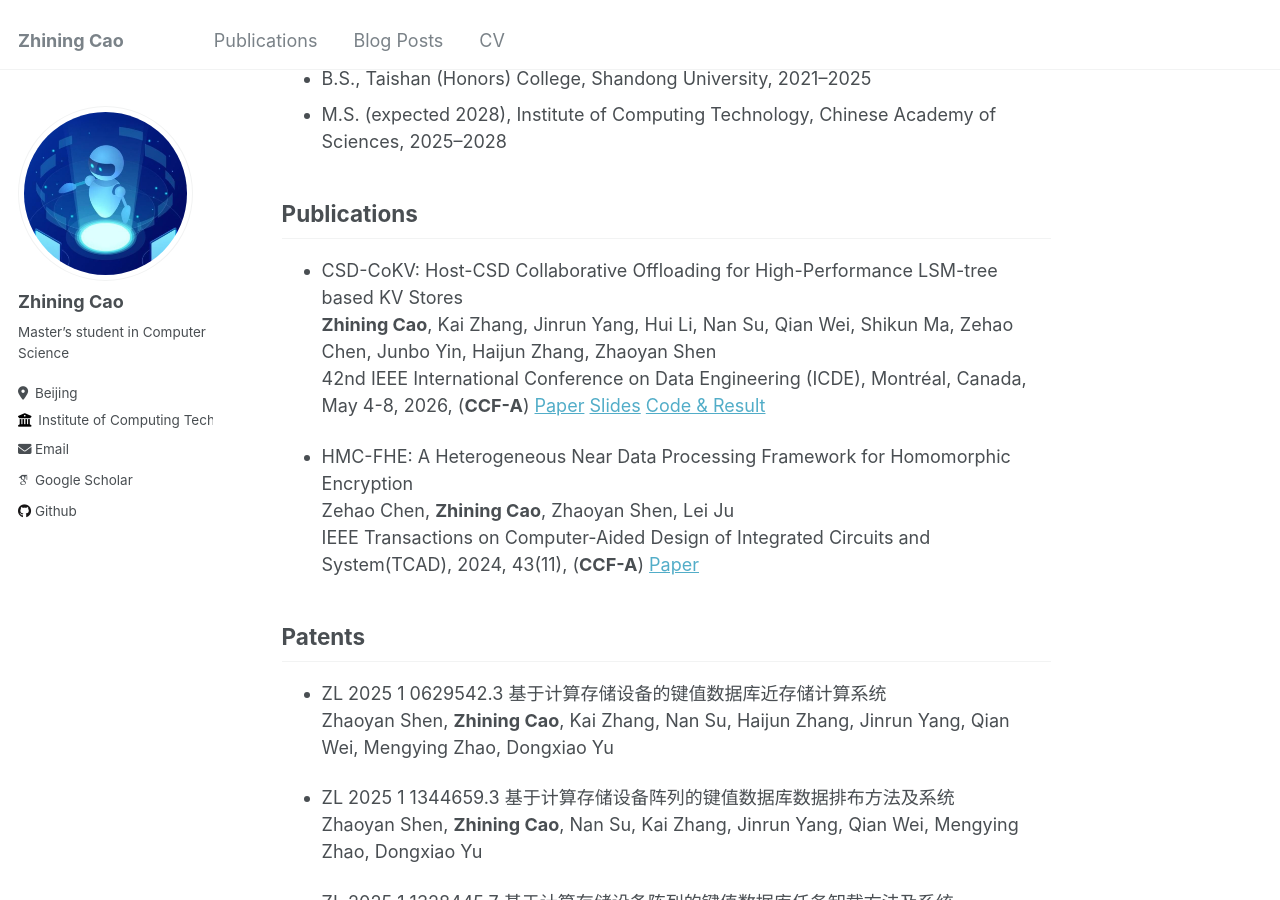
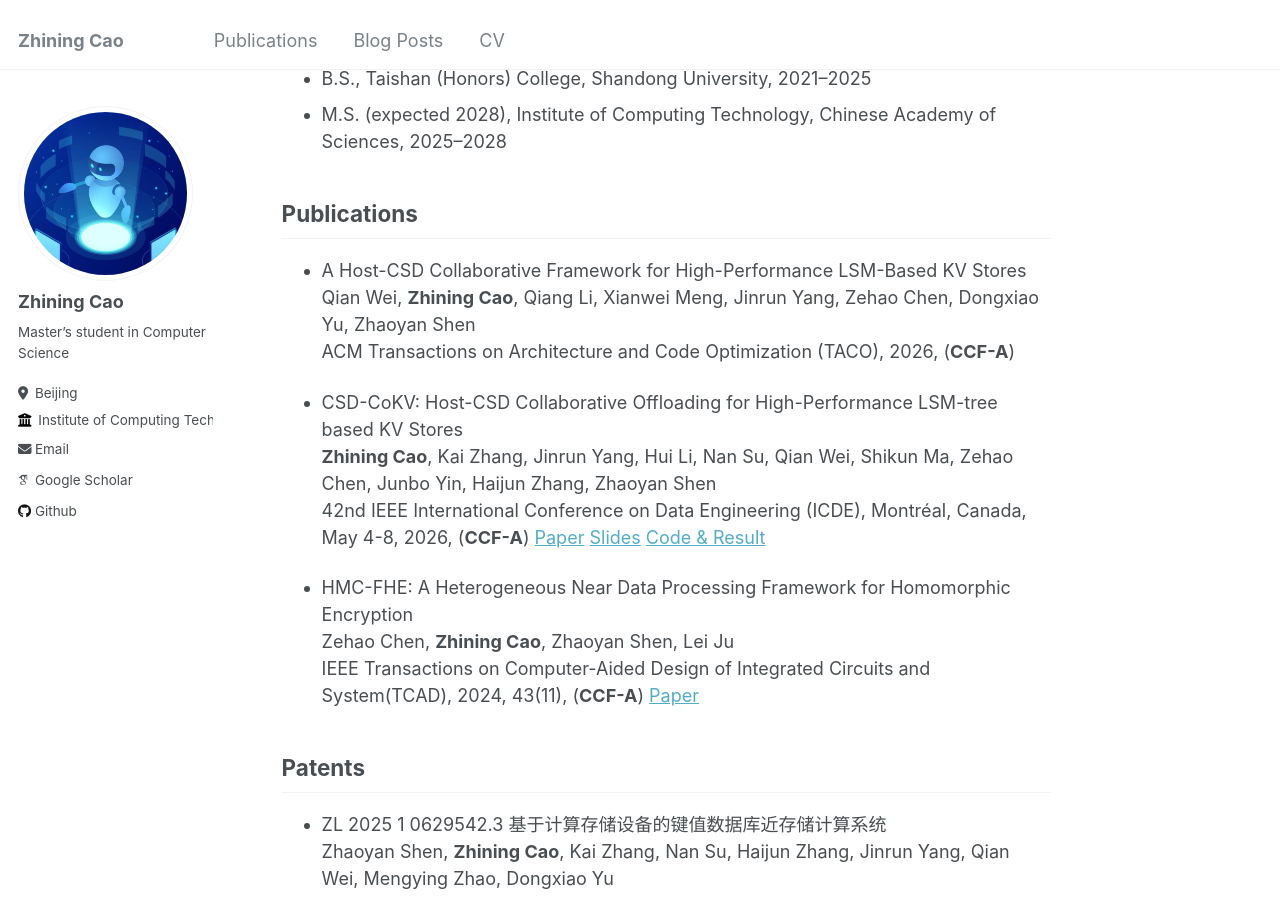
Before and after one commit to caozhining/caozhining.github.io, a Jekyll site: the page built from _pages/about.md, in a window 1280 px wide and 900 px high, scrolled down 416 px. Built offline with Jekyll 4.4.1, drawn with Linux system fonts in a browser that asks for light colours; some web fonts are replaced.

Commit message:
Add TACO publication to homepage

```diff
--- a/_pages/about.md
+++ b/_pages/about.md
@@ -24,6 +24,10 @@ Education
 
 Publications
 ---------
+* A Host-CSD Collaborative Framework for High-Performance LSM-Based KV Stores<br>
+  Qian Wei, **Zhining Cao**, Qiang Li, Xianwei Meng, Jinrun Yang, Zehao Chen, Dongxiao Yu, Zhaoyan Shen<br>
+  ACM Transactions on Architecture and Code Optimization (TACO), 2026, (**CCF-A**)<br>
+
 * CSD-CoKV: Host-CSD Collaborative Offloading for High-Performance LSM-tree based KV Stores<br>
   **Zhining Cao**, Kai Zhang, Jinrun Yang, Hui Li, Nan Su, Qian Wei, Shikun Ma, Zehao Chen, Junbo Yin, Haijun Zhang, Zhaoyan Shen<br>
   42nd IEEE International Conference on Data Engineering (ICDE), Montréal, Canada, May 4-8, 2026, (**CCF-A**) [Paper](http://caozhining.github.io/files/ICDE26_CSD_CoKV.pdf) [Slides](http://caozhining.github.io/files/CSD_CoKV_ICDE2026.pdf) [Code & Result](https://github.com/caozhining/CSD-RocksDB)<br>
```
